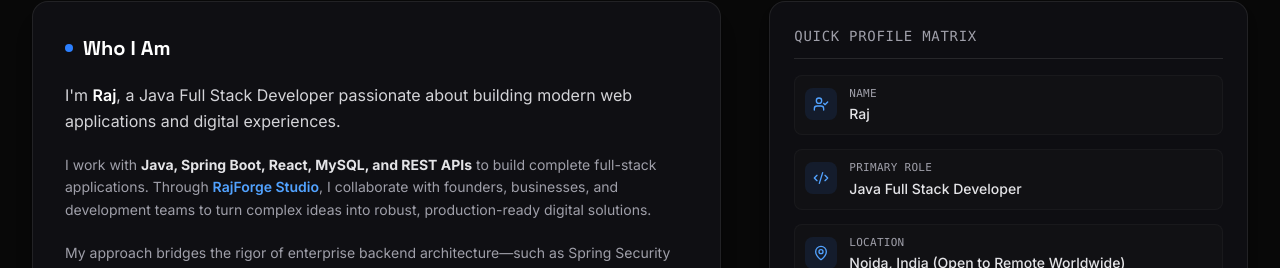
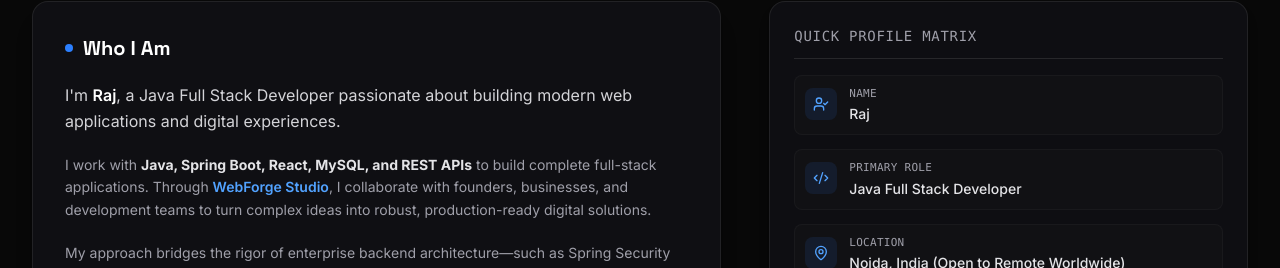
Before and after one commit to RajSaroj85/webForge-Studios, a React (Vite) app: page / in a window 1280 px wide. Shown: the part 1140-1408 px from the top of the page. Built offline with nearby package versions, Linux system fonts and the light colour scheme.

Commit message:
Update studio name from RajForge to WebForge

```diff
--- a/src/components/About.tsx
+++ b/src/components/About.tsx
@@ -78,7 +78,7 @@ export const About: React.FC<AboutProps> = ({ profile }) => {
                 I'm <strong className="text-white font-semibold">Raj</strong>, a Java Full Stack Developer passionate about building modern web applications and digital experiences.
               </p>
               <p className="text-zinc-400 text-sm leading-relaxed">
-                I work with <strong className="text-zinc-200">Java, Spring Boot, React, MySQL, and REST APIs</strong> to build complete full-stack applications. Through <span className="text-blue-400 font-semibold">RajForge Studio</span>, I collaborate with founders, businesses, and development teams to turn complex ideas into robust, production-ready digital solutions.
+                I work with <strong className="text-zinc-200">Java, Spring Boot, React, MySQL, and REST APIs</strong> to build complete full-stack applications. Through <span className="text-blue-400 font-semibold">WebForge Studio</span>, I collaborate with founders, businesses, and development teams to turn complex ideas into robust, production-ready digital solutions.
               </p>
               <p className="text-zinc-400 text-sm leading-relaxed">
                 My approach bridges the rigor of enterprise backend architecture—such as Spring Security JWT authentication, JPA transactional cascades, and normalized relational databases—with fluid, design-forward React interfaces that delight users.
```
